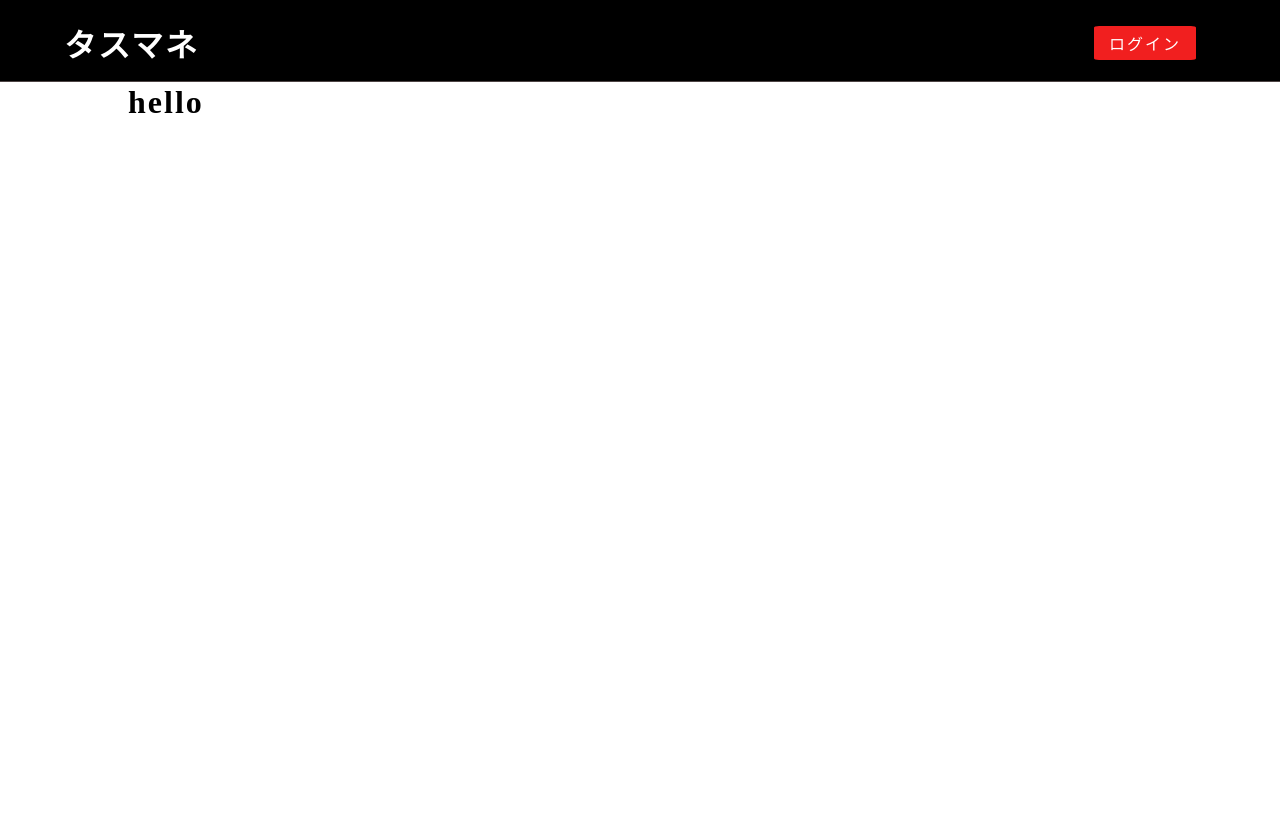
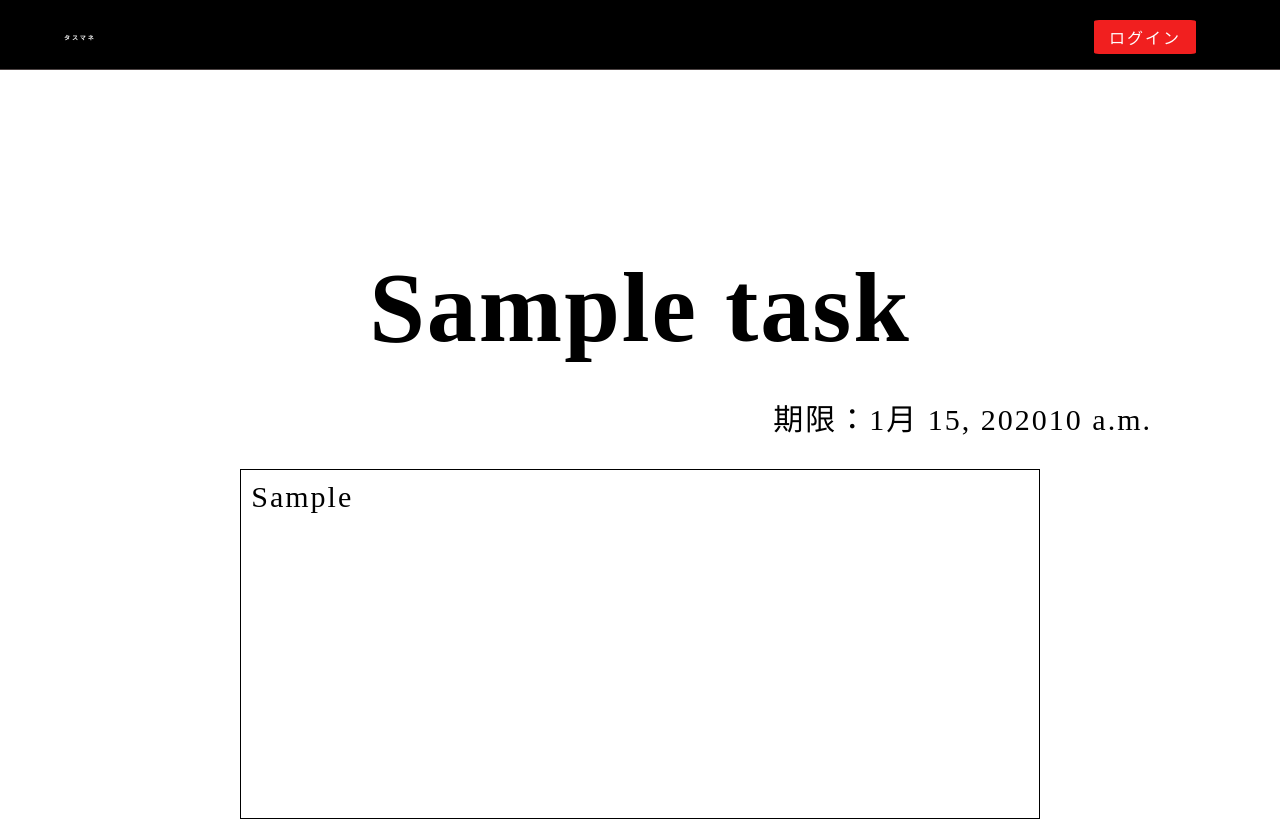
Before and after one commit to Kanata0204/task_app, a Django app: page /tasl_list/main in a window 1280 px wide. Before the commit the page ends 113 px from the top, so only its background shows below. Run offline with Django 3.2, Linux system fonts and the light colour scheme; tables that the repository leaves empty hold one stand-in row (values such as "Sample post").

Commit message:
implement task_main.css

```diff
--- a/static/css/_base.css
+++ b/static/css/_base.css
@@ -3,6 +3,7 @@
   margin: 0;
   padding: 0;
   letter-spacing: 2px;
+  font-size: 62.5%;
 }
 
 h2 {
@@ -32,5 +33,5 @@ a {
 #content {
   width: 80%;
   margin: 0 auto;
-  margin-top: 84px;
+  margin-top: 7rem;
 }
--- a/static/css/_navbar.css
+++ b/static/css/_navbar.css
@@ -6,7 +6,6 @@ header {
   top: 0;
   width: 100%;
   padding: 20px 5% 15px;
-  margin-bottom: 10px;
   border-bottom: 1px solid #4d4444;
   background-color: black;
 }
@@ -15,10 +14,6 @@ header #main-title {
   color: white;
 }
 
-header .btn {
-  height: 100%;
-}
-
 header #login-btn {
   margin-right: 20px;
   background-color: #f11f1f;
--- /dev/null
+++ b/static/css/taskapp/task_main.css
@@ -0,0 +1,23 @@
+#main_block {
+  margin-top: 25rem;
+}
+
+#main_title {
+  font-size: 10rem;
+}
+
+#main_day_time {
+  margin: 3rem 0;
+  font-size: 3rem;
+  text-align: right;
+}
+
+#main_memo {
+  text-align: left;
+  height: 35rem;
+  width: 80rem;
+  padding: 1%;
+  margin: 0 auto;
+  font-size: 3rem;
+  border: solid 1px black;
+}
--- a/static/scss/_base.scss
+++ b/static/scss/_base.scss
@@ -7,7 +7,7 @@
     margin: 0;
     padding: 0;
     letter-spacing: 2px;
-    // font-size: 62.5%;
+    font-size: 62.5%;
     // font-family: "Zapfino", "Segoe Script", "Arial", "ＭＳ 明朝", "MS Mincho", "ヒラギノ角ゴシック", "Hiragino Sans", "Zapfino", sans-serif;
 }
 
@@ -38,6 +38,6 @@ a {
 #content {
     width: 80%;
     margin: 0 auto;
-    margin-top: 84px;
+    margin-top: 7rem;
     // font-size: 5rem;
 }
--- a/static/scss/_navbar.scss
+++ b/static/scss/_navbar.scss
@@ -6,7 +6,6 @@ header {
     top: 0;
     width: 100%;
     padding: 20px 5% 15px;
-    margin-bottom: 10px;
     border-bottom: 1px solid rgb(77, 68, 68);
     background-color: black;
 
@@ -14,10 +13,6 @@ header {
         color: white;
     }
 
-    & .btn{
-        height: 100%;
-    }
-
     & #login-btn{
         margin-right: 20px;
         background-color: rgb(241, 31, 31);
--- /dev/null
+++ b/static/scss/taskapp/task_main.scss
@@ -0,0 +1,25 @@
+
+#main{
+
+    &_block{
+        margin-top: 25rem;
+    }
+
+    &_title{
+        font-size: 10rem;
+    }
+    &_day_time{
+        margin: 3rem 0;
+        font-size: 3rem;
+        text-align: right;
+    }
+    &_memo{
+        text-align: left;
+        height: 35rem;
+        width: 80rem;
+        padding: 1%;
+        margin: 0 auto;
+        font-size: 3rem;
+        border: solid 1px black;
+    }
+}
--- a/taskapp/templates/taskapp/task_main.html
+++ b/taskapp/templates/taskapp/task_main.html
@@ -1,5 +1,15 @@
 {% extends '_base.html' %}
 
+{% load static %}
+
+{% block custom_css %}
+<link rel="stylesheet" href="{% static 'css/taskapp/task_main.css' %}">
+{% endblock  %}
+
 {% block container %}
-    <h1>hello</h1>
+    <div id="main_block">
+        <h2 id="main_title">{{ main_task.title }}</h2>
+        <p id="main_day_time">期限：{{ main_task.day_limit }}{{ main_task.time_limit }}</p>
+        <p id="main_memo">{{ main_task.memo }}</p>
+    </div>
 {% endblock  %}
--- a/taskapp/views.py
+++ b/taskapp/views.py
@@ -20,6 +20,10 @@ class TaskListView(ListView):
 class TaskMainView(ListView):
     template_name = "taskapp/task_main.html"
     model = Task
+    context_object_name = "main_task"
+
+    def get_queryset(self):
+        return Task.objects.all().first()
 
 
 class TaskDetailView(DetailView):
```
